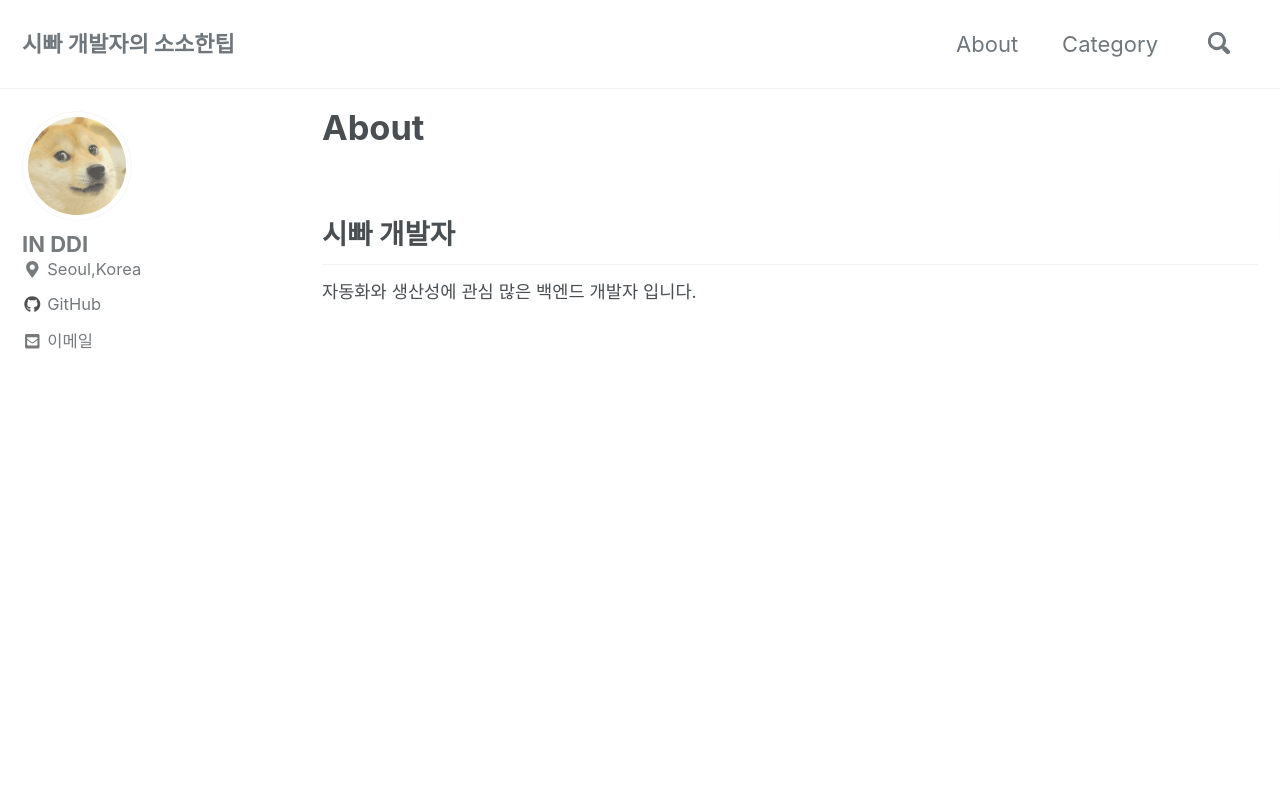
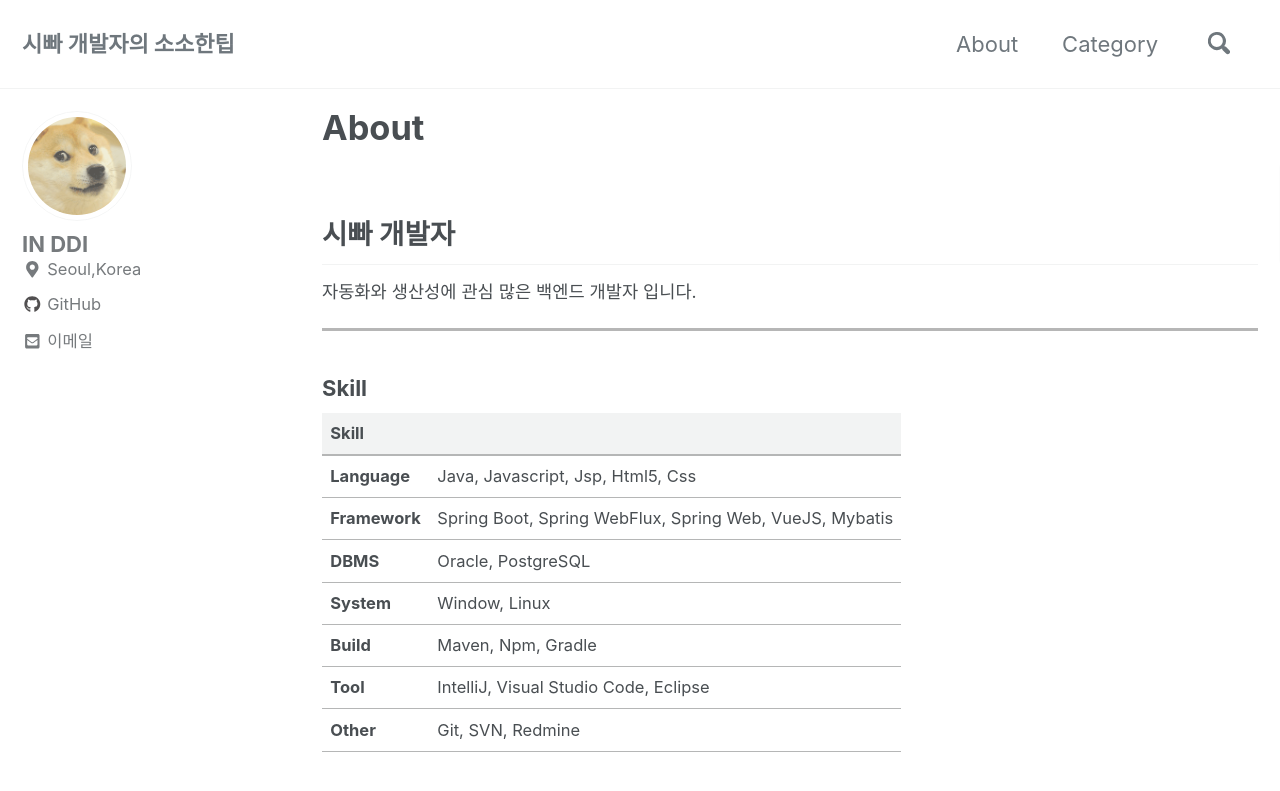
Before and after one commit to InSeok9068/inseok9068.github.io, a Jekyll site: the page built from _pages/about.md, in a window 1280 px wide and 900 px high. Shown: the top 791 px of the window. Built offline with Jekyll 4.4.1, drawn with Linux system fonts in a browser that asks for light colours; cached includes are drawn as plain includes; nearby versions of some CDN libraries.

Commit message:
About 스킬 업로드

```diff
--- a/_pages/about.md
+++ b/_pages/about.md
@@ -5,37 +5,19 @@ toc: true
 ---
 
 ## 시빠 개발자
+
 자동화와 생산성에 관심 많은 백엔드 개발자 입니다.
 
-<!-- #### - Language
-![Java](/assets/images/about/java.png){: .about-image}
-![Javascript](/assets/images/about/javascript.jpg){: .about-image}
-![Jquery](/assets/images/about/jquery.png){: .about-image}
-![Python](/assets/images/about/python.png){: .about-image}
-![Jsp](/assets/images/about/jsp.png){: .about-image}
-![Html5](/assets/images/about/html5.png){: .about-image}
-![Css](/assets/images/about/css.png){: .about-image}
+---
 
-#### - Framework
-![Spring-Web](/assets/images/about/spring.png){: .about-image}
-![Spring-Boot](/assets/images/about/springboot.png){: .about-image}
-![Mybatis](/assets/images/about/mybatis.jpg){: .about-image}
+### Skill
 
-#### - DBMS
-![Oracle](/assets/images/about/oracle.jpg){: .about-image}
-![PostgredSQL](/assets/images/about/postgresql.png){: .about-image}
-
-#### - System
-![Window](/assets/images/about/window.jpg){: .about-image}
-![Linux](/assets/images/about/linux.png){: .about-image}
-
-#### - Tool
-![Eclipse](/assets/images/about/eclipse.png){: .about-image}
-![VSCode](/assets/images/about/vscode.jpg){: .about-image}
-![Benthic](/assets/images/about/benthic.jpg){: .about-image}
-![Toad](/assets/images/about/toad.png){: .about-image}
-
-#### - Other
-![Svn](/assets/images/about/svn.jpg){: .about-image}
-![Git](/assets/images/about/git.png){: .about-image}
-![Redmine](/assets/images/about/redmine.jpg){: .about-image} -->
+| Skill         |                                                         |
+| :------------ | :------------------------------------------------------ |
+| **Language**  | Java, Javascript, Jsp, Html5, Css                       |
+| **Framework** | Spring Boot, Spring WebFlux, Spring Web, VueJS, Mybatis |
+| **DBMS**      | Oracle, PostgreSQL                                      |
+| **System**    | Window, Linux                                           |
+| **Build**     | Maven, Npm, Gradle                                      |
+| **Tool**      | IntelliJ, Visual Studio Code, Eclipse                   |
+| **Other**     | Git, SVN, Redmine                                       |
```
